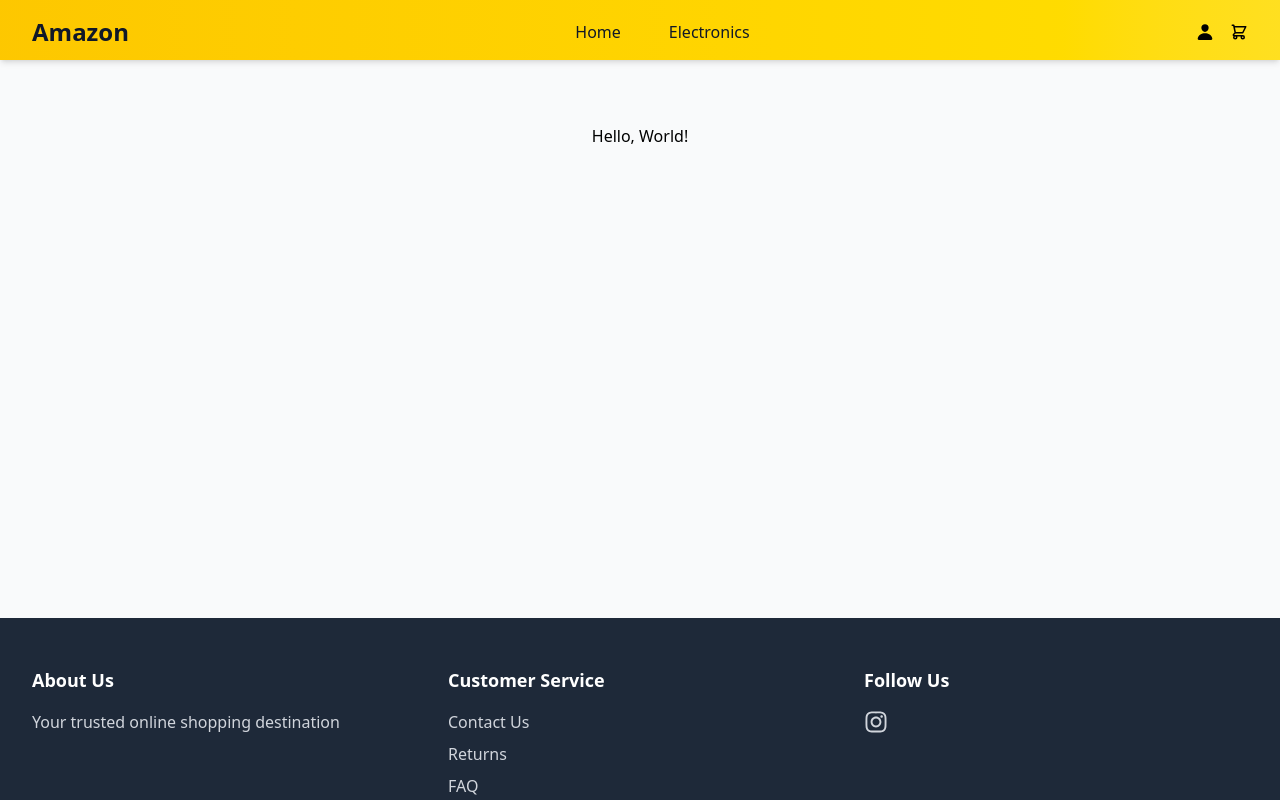
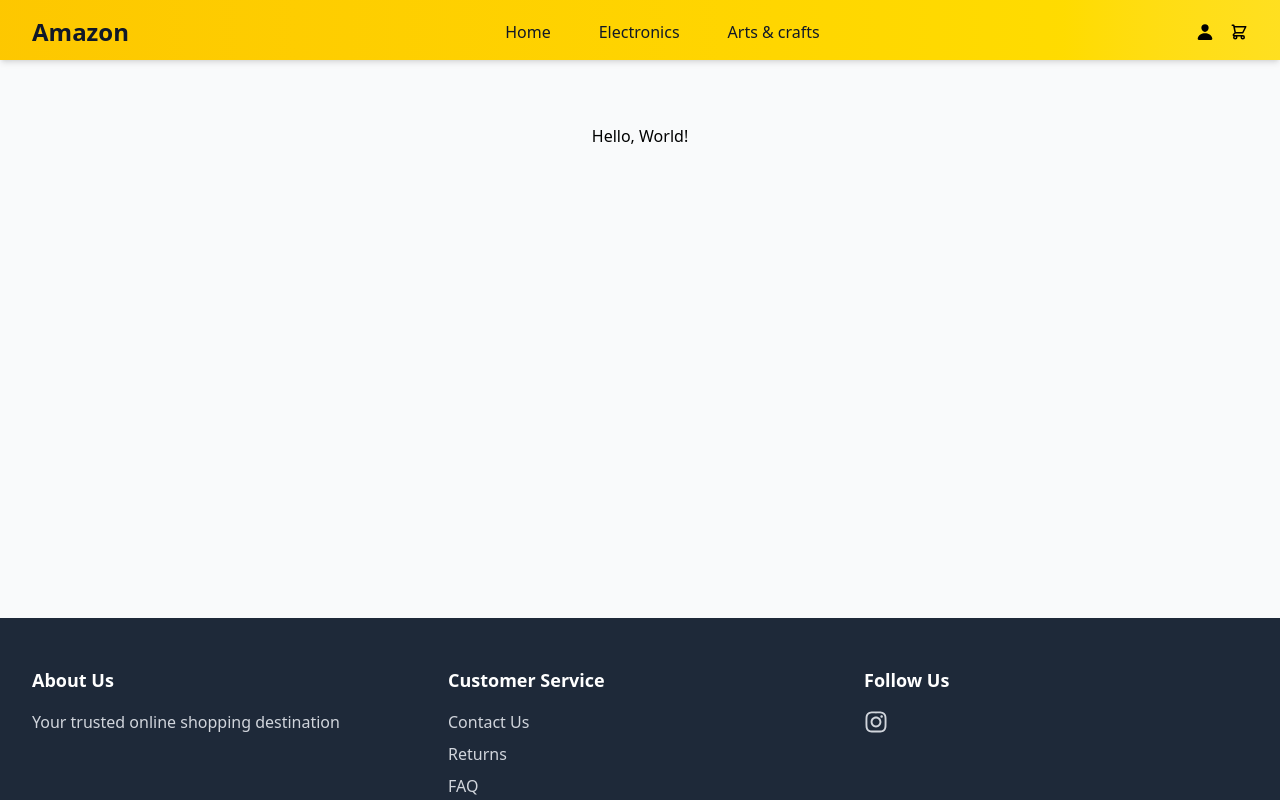
Before and after one commit to M3hTi/sample-amazon-react, a React (Vite) app: page / in a window 1280 px wide. Built offline with nearby package versions, Linux system fonts and the light colour scheme.

Commit message:
🎨 Adding new TAbs.List
Adding new list navigation

```diff
--- a/src/components/Header.jsx
+++ b/src/components/Header.jsx
@@ -3,6 +3,7 @@ import { IoPerson } from "react-icons/io5";
 import { Link } from "react-router-dom";
 
 import Tabs from "../ui/Tabs";
+import ArtCraftNavLinks from "./ArtCraftNavLinks";
 import ElectronicNavLinks from "./ElectronicNavLinks";
 
 function Header() {
@@ -35,9 +36,19 @@ function Header() {
                   </Link>
                 </nav>
               </Tabs.Tab>
+              <Tabs.Tab tab="art-craft">
+                <nav className="px-4">
+                  <Link className="relative py-2 text-gray-900 transition-all duration-200 hover:font-bold hover:text-black">
+                    Arts &amp; crafts
+                  </Link>
+                </nav>
+              </Tabs.Tab>
 
               <Tabs.List name="electronics">
                 <ElectronicNavLinks />
+              </Tabs.List>
+              <Tabs.List name="art-craft">
+                <ArtCraftNavLinks />
               </Tabs.List>
             </Tabs>
           </div>
```
